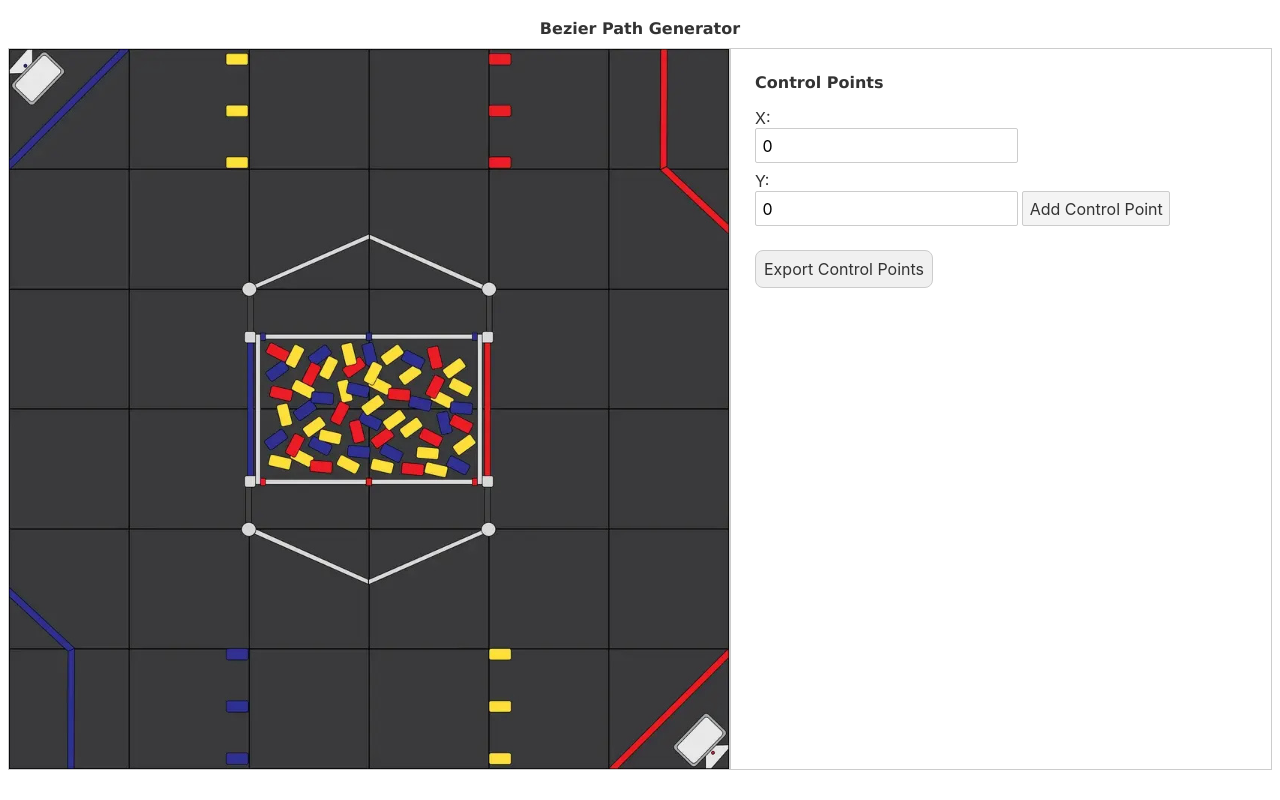
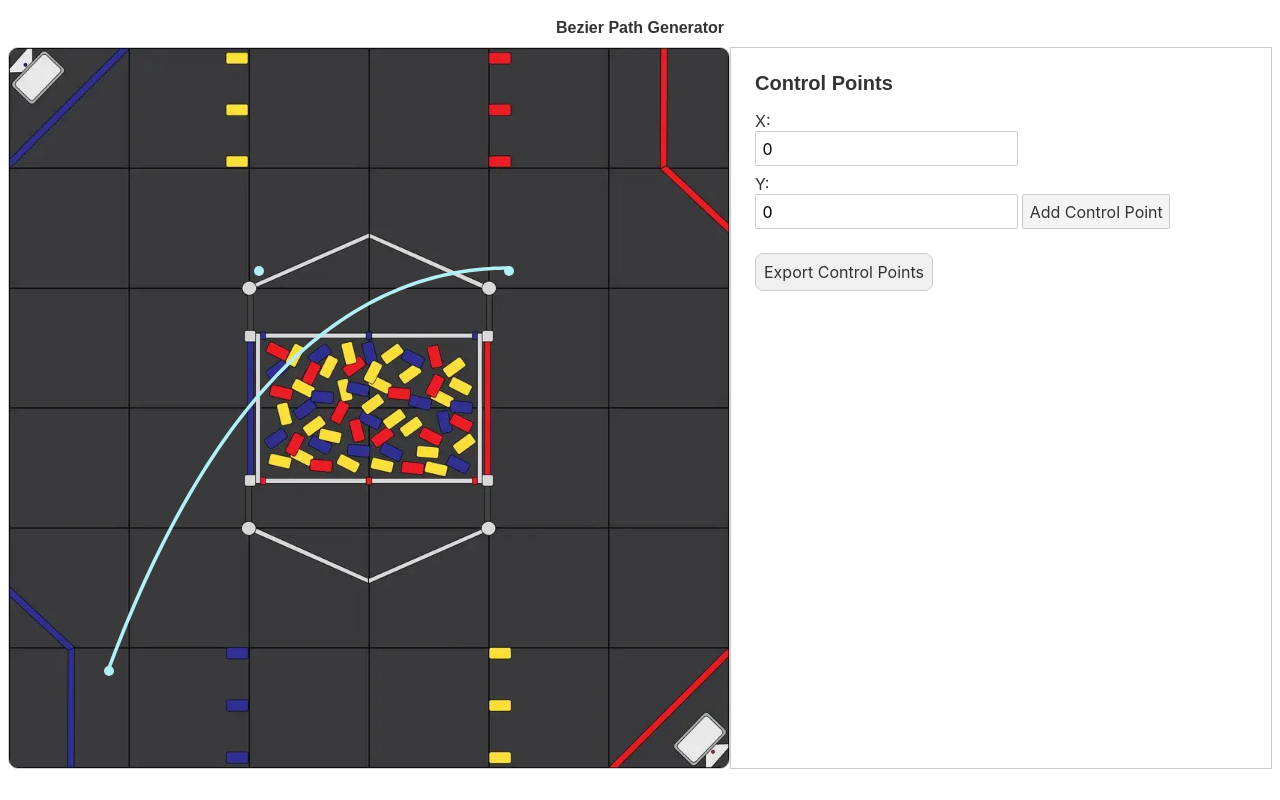
Before and after one commit to jwhof/jpather, a Svelte app in the folder frontend/: page / in a window 1280 px wide. Built offline with nearby package versions, Linux system fonts and the light colour scheme.

Commit message:
it works rahh

```diff
--- a/frontend/src/App.svelte
+++ b/frontend/src/App.svelte
@@ -24,6 +24,7 @@
 	  for (let t = 0; t <= 1; t += 1 / steps) {
 		curve.push(deCasteljau(points, t));
 	  }
+	  curve.push(points[points.length - 1]);
 	  return curve;
 	}
 
@@ -49,13 +50,63 @@
 		link.click();
 	  });
 	}
+
+	document.addEventListener('DOMContentLoaded', () => {
+	  addControlPoint(20, 20);
+	  addControlPoint(50, 100);
+	  addControlPoint(100, 100);
+	});
+
+	document.addEventListener('mousedown', (event) => {
+		const field = document.querySelector('.field');
+		const rect = field.getBoundingClientRect();
+		const mouseX = event.clientX - rect.left;
+		const mouseY = event.clientY - rect.top;
+
+		let selectedPointIndex = null;
+
+		$controlPoints.forEach((point, index) => {
+			const pointX = point.x / 144 * rect.width;
+			const pointY = rect.height - (point.y / 144 * rect.height);
+			const distance = Math.sqrt((mouseX - pointX) ** 2 + (mouseY - pointY) ** 2);
+			if (distance < 10) {
+				selectedPointIndex = index;
+			}
+		});
+
+		if (selectedPointIndex !== null) {
+			const movePoint = (moveEvent) => {
+				const newMouseX = moveEvent.clientX - rect.left;
+				const newMouseY = moveEvent.clientY - rect.top;
+				const newX = newMouseX / rect.width * 144;
+				const newY = 144 - (newMouseY / rect.height * 144);
+
+				controlPoints.update(points => {
+					points[selectedPointIndex] = { x: newX, y: newY };
+					return points;
+				});
+				generateBezierCurve();
+			};
+
+			const stopMove = () => {
+				document.removeEventListener('mousemove', movePoint);
+				document.removeEventListener('mouseup', stopMove);
+			};
+
+			document.addEventListener('mousemove', movePoint);
+			document.addEventListener('mouseup', stopMove);
+		}
+	});
+
+
+
 </script>
 
 <style>
 	h1 {
 		text-align: center;
 		font-size: 1rem;
-		font-family: 'Lucida Sans', 'Lucida Sans Regular', 'Lucida Grande', 'Lucida Sans Unicode', Geneva, Verdana, sans-serif;
+		font-family: Arial, Helvetica, sans-serif;
 	}
 
 	.container {
@@ -71,20 +122,23 @@
 	  background: url('/field-image.jpg') no-repeat center center;
 	  background-size: cover;
 	  border: 1px solid #ccc;
+	  border-radius: 10px;
 	}
 
 	.point {
 	  position: absolute;
 	  width: 10px;
 	  height: 10px;
-	  background: red;
+	  background: #B1F0F7;
 	  border-radius: 50%;
 	  transform: translate(-50%, -50%);
 	}
 
 	.curve {
-	  stroke: blue;
+	  stroke: #B1F0F7;
+	  stroke-width: 0.7;
 	  fill: none;
+
 	}
 
 	.control-menu {
@@ -117,33 +171,29 @@
 	  background: #d0d0d0;
 	}
 
-	.control-menu > button:disabled {
-	  background: #f0f0f0;
-	  color: #ccc;
-	  cursor: not-allowed;
+	.section-title {
+	  font-size: 1.25rem;
+	  font-weight: bold;
 	}
-
 </style>
-
 
 <div>
 	<h1>Bezier Path Generator</h1>
 	<div class="container">
 	  <div class="field">
 		{#each $controlPoints as { x, y }, i}
-		  <div class="point" style="left: {x}%; top: {y}%;"></div>
+		  <div class="point" style="left: {x / 144 * 100}%; bottom: {(y - 2.5) / 144 * 100}%;"></div>
 		{/each}
-		<!-- change this viewbox for changing coords -->
-		<svg viewBox="0 0 100 50" width="100%" height="100%" style="position: absolute; top: 0; left: 0;">
+		<svg viewBox="0 0 144 144" width="100%" height="100%" style="position: absolute; top: 0; left: 0;">
 		  <polyline
 			class="curve"
-			points="{$bezierCurvePoints.map(point => `${point.x},${point.y}`).join(' ')}"
+			points="{$bezierCurvePoints.map(point => `${point.x},${144 - (point.y)}`).join(' ')}"
 		  />
 		</svg>
 	  </div>
 
 	  <div class="control-menu">
-		<h1>Control Points</h1>
+		<h1 class="section-title">Control Points</h1>
 		<div>
 		  <label for="x">X:</label>
 		  <input type="number" id="x" bind:value={x} />
```
Also changed, not shown: frontend/public/square.png (added).
